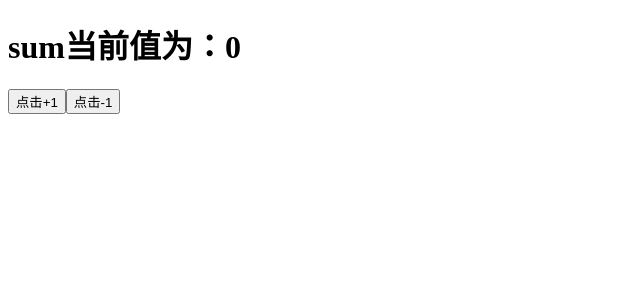
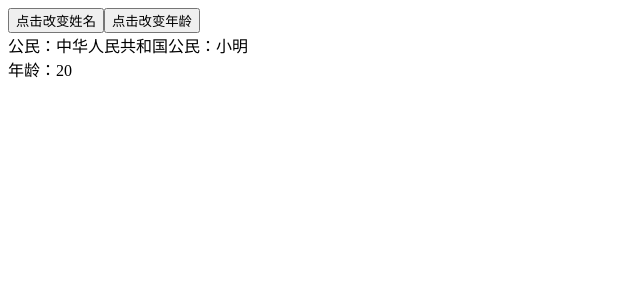
Before and after one commit to Duckdan/HooksOfReact, a React (Create React App) app: page / in a window 1280 px wide. Shown: the top 300 px of the page, without its empty margins (0-640 px from the left). Built offline with nearby package versions, Linux system fonts and the light colour scheme.

Commit message:
学习useMemo

```diff
--- /dev/null
+++ b/src/05_useMemo/index.jsx
@@ -0,0 +1,34 @@
+import React, { useState, useMemo } from 'react'
+
+function ChildComponent({ name, children }) {
+
+    function transformName(name) {
+        console.log('转化姓名')
+        return `中华人民共和国公民：${name}`
+    }
+
+    // const transName = transformName(name) //这种方式，任何数据改变都会重新调用transformName方法
+    const transName = useMemo(() => transformName(name), [name]) //这种方式，只有当name发生变化的时候才会调用transformName方法
+
+    return (
+        <>
+            <div>公民：{transName}</div>
+            <div>年龄：{children}</div>
+        </>)
+}
+
+export default function Index() {
+    const [name, setName] = useState('小明')
+    const [age, setAge] = useState(20)
+    return (
+        <>
+            <button onClick={() => setName(preName => new Date().getTime() + preName)}>点击改变姓名</button>
+            <button onClick={() => {
+                let age = Math.floor(Math.random() * 200)
+                console.log('age', age)
+                setAge(age)
+            }}>点击改变年龄</button>
+            <ChildComponent name={name}>{age}</ChildComponent>
+        </>
+    )
+}
--- a/src/App.js
+++ b/src/App.js
@@ -1,5 +1,5 @@
 // import React from "react"; //react可以不引入
-import Child from "./04_useReducer"
+import Child from "./05_useMemo"
 function App() {
   return (
     <div>
```
